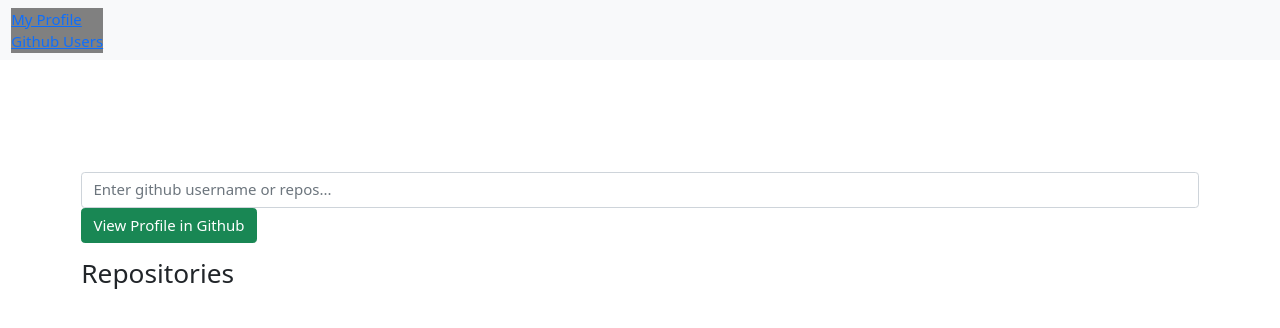
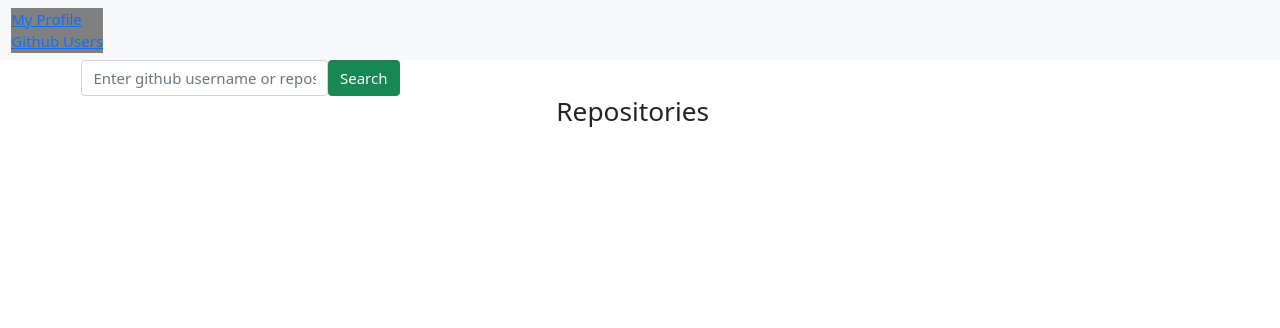
Before and after one commit to Kirugik/githubsearch, an Angular app: page /githubuser-profile in a window 1280 px wide. Shown: the top 328 px of the page. Built offline with nearby package versions, Linux system fonts and the light colour scheme.

Commit message:
Fix: Change the structure of search page

```diff
--- a/src/app/components/githubuser-profile/githubuser-profile.component.html
+++ b/src/app/components/githubuser-profile/githubuser-profile.component.html
@@ -1,18 +1,26 @@
 <div class="container">
-    <form class="search-form">
+  <div class="row">
+    <!-- Search form -->
+    <div class="search d-flex flex-row">
+      <form class="search-input d-flex flex-row">
         <div class="form-group">
           <input type="text" class="form-control" placeholder="Enter github username or repos..." [(ngModel)]="username" name="username" (keyup.enter)="findUser()">
         </div>
+        <div class="search-btn">
+          <button type="submit" class="btn btn-success">Search</button>
+        </div>
       </form>
+    </div>
+  </div>
 
-    <div *ngIf="profile">
-      <div class="panel panel-default">
-        <div class="panel-body">
-          <div class="col-sm-3" *ngIf="profile.avatar_url">
+  <div class="div" *ngIf="profile">
+    <div class="row" >
+      <div class="col-sm-3">
+        <div *ngIf="profile.avatar_url">
           <img src="{{profile.avatar_url}}" class="img-circle img-responsive"
           alt="Profile Picture"/>
         </div>
-          <div class="col-sm-5">
+
         <ul class="list-group">
           <span class="fw-bold">{{profile.name}}</span>
           <li class="list-group-item" *ngIf="profile.bio">{{profile.bio}}</li>
@@ -21,10 +29,12 @@
           <li class="list-group-item" *ngIf="profile.hireable">Available for hire</li>
           <li class="list-group-item" *ngIf="profile.blog"><a href="{{profile.blog}}" target="_blank">{{profile.blog}}</a></li>
           <li class="list-group-item" *ngIf="profile.email"><a href="emailto:{{profile.email}}">{{profile.email}}</a></li>
+
+          <li class="list-group-item btn btn-success btn-small" *ngIf="profile.html_url"><a href="{{profile.html_url}}" target="_blank">View Profile in Github</a></li>
         </ul>
       </div>
-          <div class="col-sm-4">
-            <div class="followers">
+
+      <div class="col-sm-2">
         <div>
           <button class="btn btn-primary" *ngIf="profile.followers">{{profile.followers}} Followers</button>
         </div>
@@ -37,30 +47,23 @@
         <div>
           <button class="btn btn-primary" *ngIf="profile.public_repos">{{profile.public_repos}} Public Repos</button>
         </div>
+      </div>
 
-              <!-- <p>
-                <span class="label label-primary">Following {{profile.following}}</span>
-                <span class="label label-success">{{profile.public_gists}} Public Gists</span>
-                <span class="label label-info">{{profile.public_repos}} Public Repos</span>
-              </p> -->
-              <p><a href="{{profile.html_url}}" target="_blank"
-                class="btn btn-success btn-small">View Profile in Github</a></p>
-              <div class="panel-default">
-                <div class="panel-heading">
+      <!-- Repositories -->
+      <div class="col-sm-7">
         <h3>Repositories</h3>
-                </div>
-                <div class="panel-body" *ngFor="let repo of repos">
-                  <p class="clearfix">
-                    {{repo.name}}<a href="{{repo.html_url}}" target="_blank"
-                    class="btn btn-sm btn-info pull-right">
-                      View this project on Github</a>
-                  </p>
-                  <p>{{repo.description}}</p>
+        <div class="card mt-2" *ngFor="let repo of repos">
+          <div class="card-body">
+            <h3 class="card-title">{{repo.name}}</h3>
+            <p class="card-text">{{repo.description}}</p>
+            <a href="{{repo.html_url}}" target="_blank">View repo on Github</a>
           </div>
         </div>
     </div>
     </div>
   </div>
+
+
+
+
 </div>
-    </div>
-    </div>
```
Lines whose indentation alone changed are shown as unchanged.
